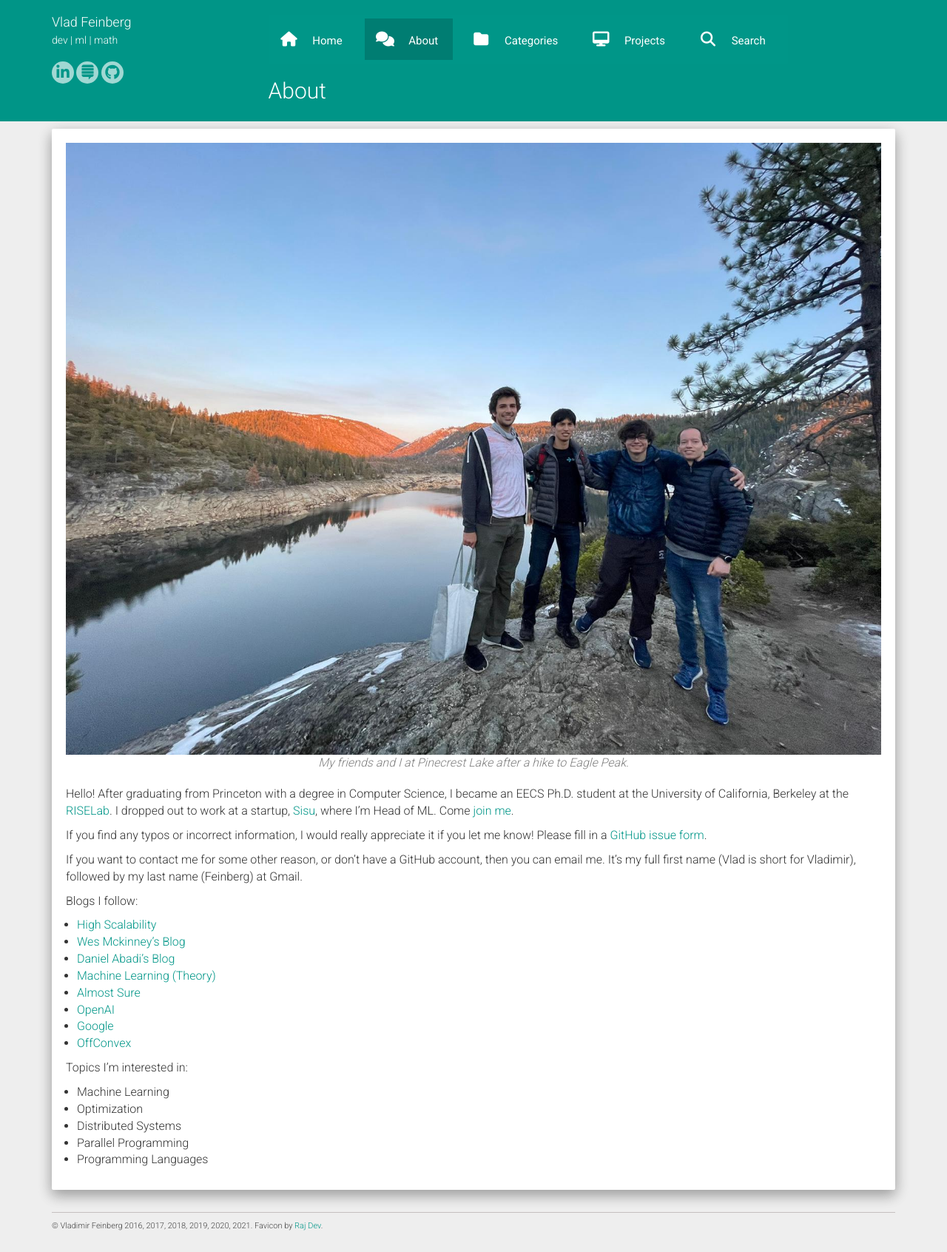
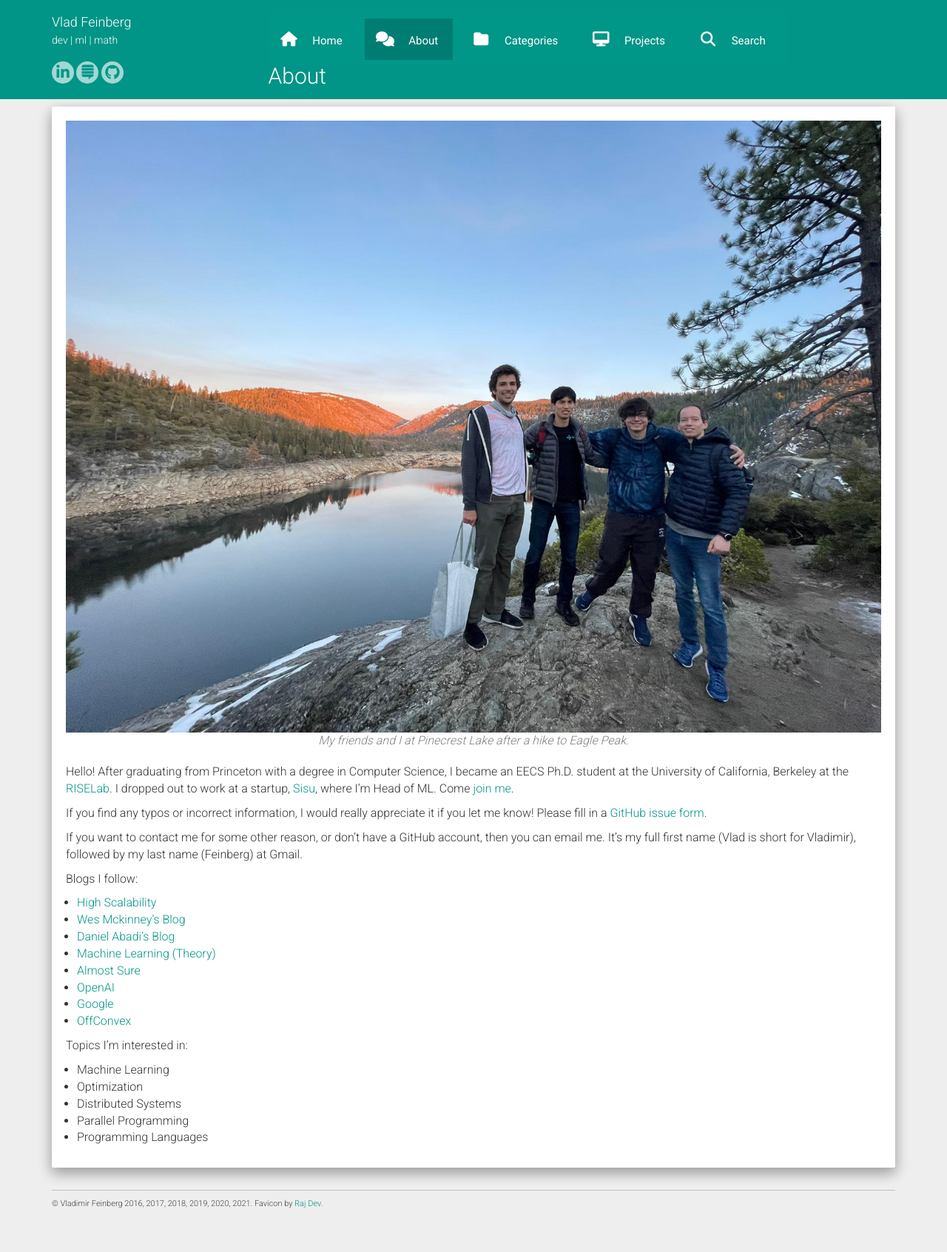
Before and after one commit to vlad17/vlad17.github.io, a Jekyll site: the page built from about.md, in a window 1280 px wide. Shown: the whole page at 74% size. Built offline with Jekyll 4.4.1, drawn with Linux system fonts in a browser that asks for light colours; nearby versions of some CDN libraries; after the commit the page ends 1662 px from its top, so only the background shows below that.

Commit message:
removed margin, padding from site title

```diff
--- a/_layouts/default.html
+++ b/_layouts/default.html
@@ -119,7 +119,7 @@
           Added site navigation to header
           {% endcomment %}
           {% include navigation.html %}
-          <h2 class="blog-title-pro">{{ page.title }}</h2>
+          <h2 class="blog-title-pro vyom-remove-margin vyom-remove-padding">{{ page.title }}</h2>
         </div>
         <p class="info">
           {% if page.date %}
```
